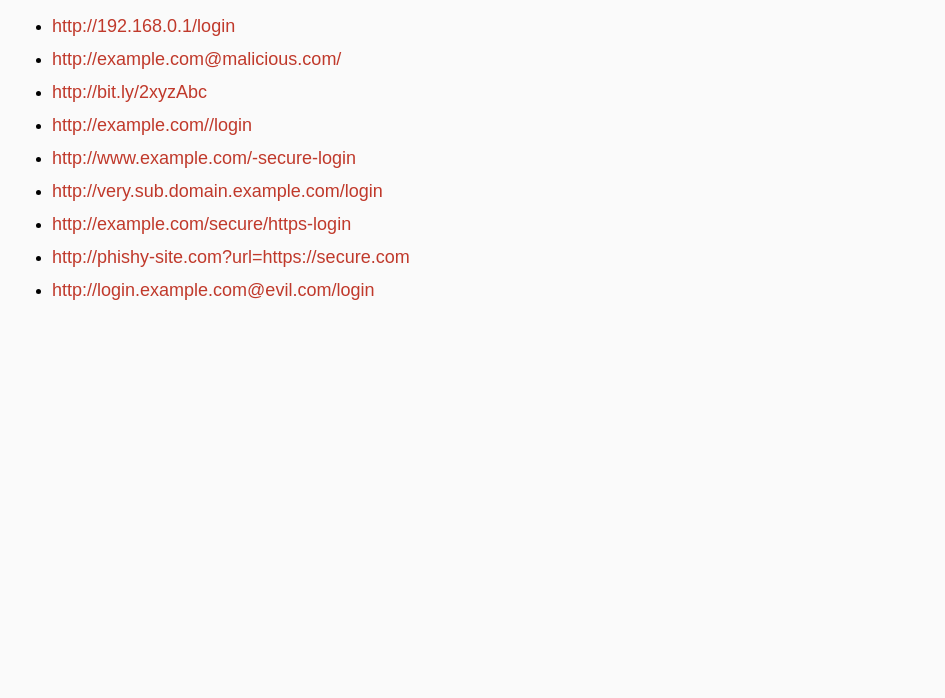
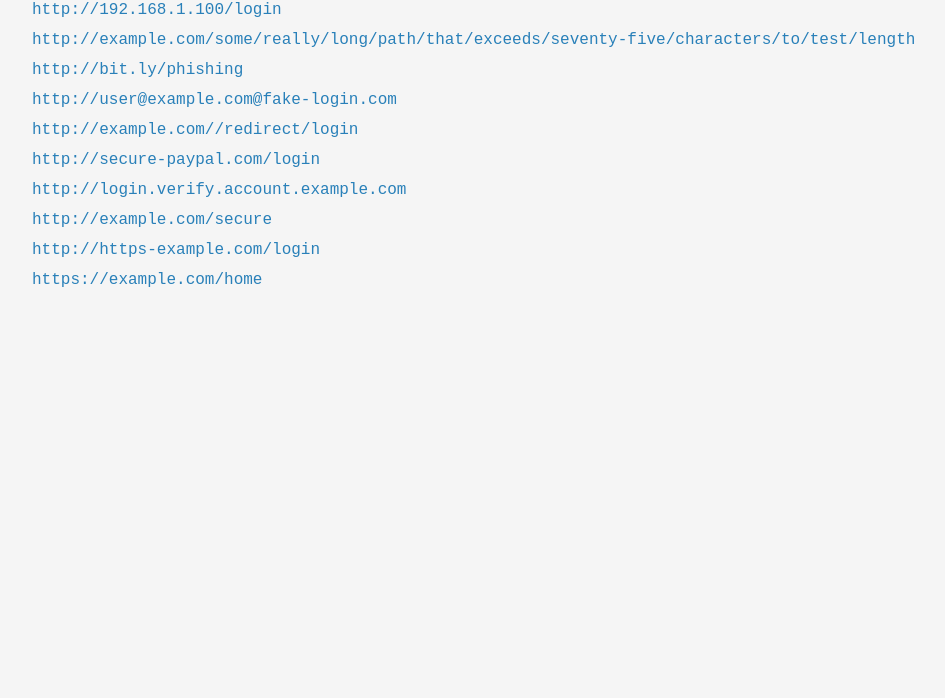
Before and after one commit to an-tonic/phishing-extention, a plain HTML site: page index.html in a window 1280 px wide. Shown: the part 102-800 px from the top of the page, without its empty margins (6-951 px from the left). Drawn offline with Linux system fonts and the light colour scheme.

Commit message:
Update index.html

```diff
--- a/index.html
+++ b/index.html
@@ -2,27 +2,28 @@
 <html lang="en">
 <head>
   <meta charset="UTF-8">
-    <title>URL Feature Test Links</title>
+  <title>Phishing Feature Test URLs</title>
   <style>
     body {
-            font-family: Arial, sans-serif;
-            background-color: #fafafa;
+      font-family: monospace;
+      background-color: #f5f5f5;
       padding: 30px;
     }
     h1 {
       color: #2c3e50;
     }
     ul {
-            padding-left: 20px;
+      list-style: none;
+      padding-left: 0;
     }
     li {
       margin: 12px 0;
     }
     a {
-            color: #c0392b;
-            font-size: 18px;
+      color: #2980b9;
+      text-decoration: none;
       word-break: break-all;
-            text-decoration: none;
+      font-size: 16px;
     }
     a:hover {
       text-decoration: underline;
@@ -31,18 +32,37 @@
 </head>
 <body>
 
-<h1>Test Links with Suspicious URL Features</h1>
+  <h1>URL Feature Testing</h1>
+  <ul>
+    <!-- IP address in hostname -->
+    <li><a href="https://192.168.1.100/login">http://192.168.1.100/login</a></li>
 
-<ul>
-    <li><a href="http://192.168.0.1/login">http://192.168.0.1/login</a></li>
-    <li><a href="http://example.com@malicious.com/">http://example.com@malicious.com/</a></li>
-    <li><a href="http://bit.ly/2xyzAbc">http://bit.ly/2xyzAbc</a></li>
-    <li><a href="http://example.com//login">http://example.com//login</a></li>
-    <li><a href="http://www.example.com/-secure-login">http://www.example.com/-secure-login</a></li>
-    <li><a href="http://very.sub.domain.example.com/login">http://very.sub.domain.example.com/login</a></li>
-    <li><a href="http://example.com/secure/https-login">http://example.com/secure/https-login</a></li>
-    <li><a href="http://phishy-site.com?url=https://secure.com">http://phishy-site.com?url=https://secure.com</a></li>
-    <li><a href="http://login.example.com@evil.com/login">http://login.example.com@evil.com/login</a></li>
+    <!-- Long URL > 75 characters -->
+    <li><a href="https://example.com/some/really/long/path/that/exceeds/seventy-five/characters/to/test/length">http://example.com/some/really/long/path/that/exceeds/seventy-five/characters/to/test/length</a></li>
+
+    <!-- Shortening service -->
+    <li><a href="https://bit.ly/phishing">http://bit.ly/phishing</a></li>
+
+    <!-- Contains @ symbol -->
+    <li><a href="https://user@example.com@fake-login.com">http://user@example.com@fake-login.com</a></li>
+
+    <!-- Double slash beyond protocol -->
+    <li><a href="https://example.com//redirect/login">http://example.com//redirect/login</a></li>
+
+    <!-- Hyphen in domain -->
+    <li><a href="https://secure-paypal.com/login">http://secure-paypal.com/login</a></li>
+
+    <!-- Multiple subdomains -->
+    <li><a href="https://login.verify.account.example.com">http://login.verify.account.example.com</a></li>
+
+    <!-- Does NOT start with https:// -->
+    <li><a href="http://example.com/secure">http://example.com/secure</a></li>
+
+    <!-- Hostname contains 'https' -->
+    <li><a href="http://https-example.com/login">http://https-example.com/login</a></li>
+
+    <!-- All clean (baseline legit example) -->
+    <li><a href="https://example.com/home">https://example.com/home</a></li>
   </ul>
 
 </body>
```
Lines whose indentation alone changed are shown as unchanged.
